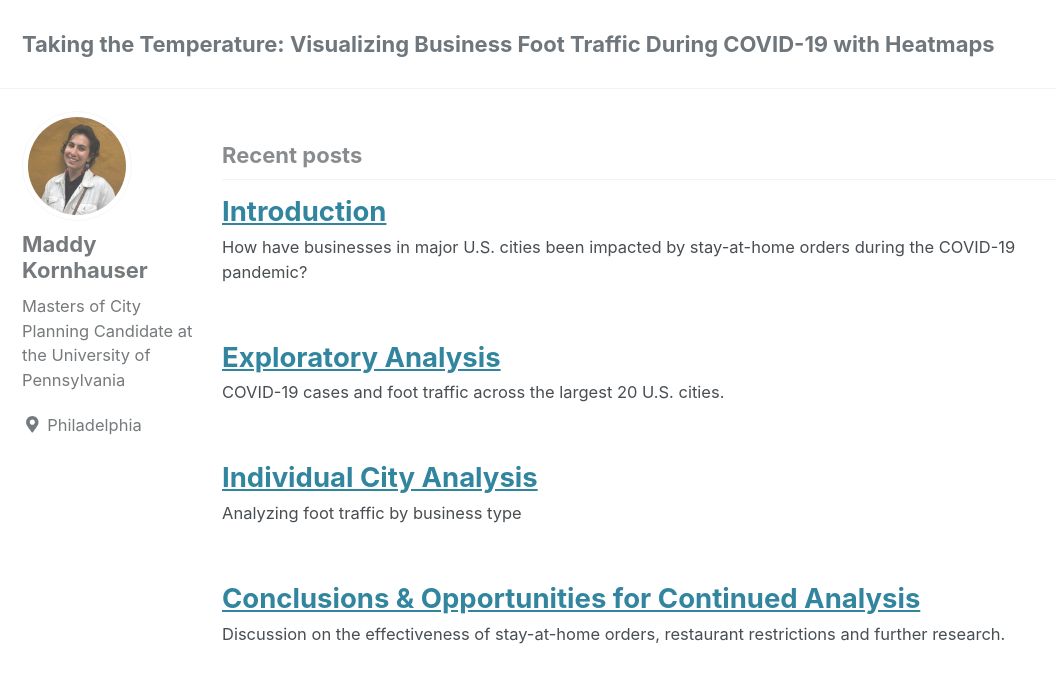
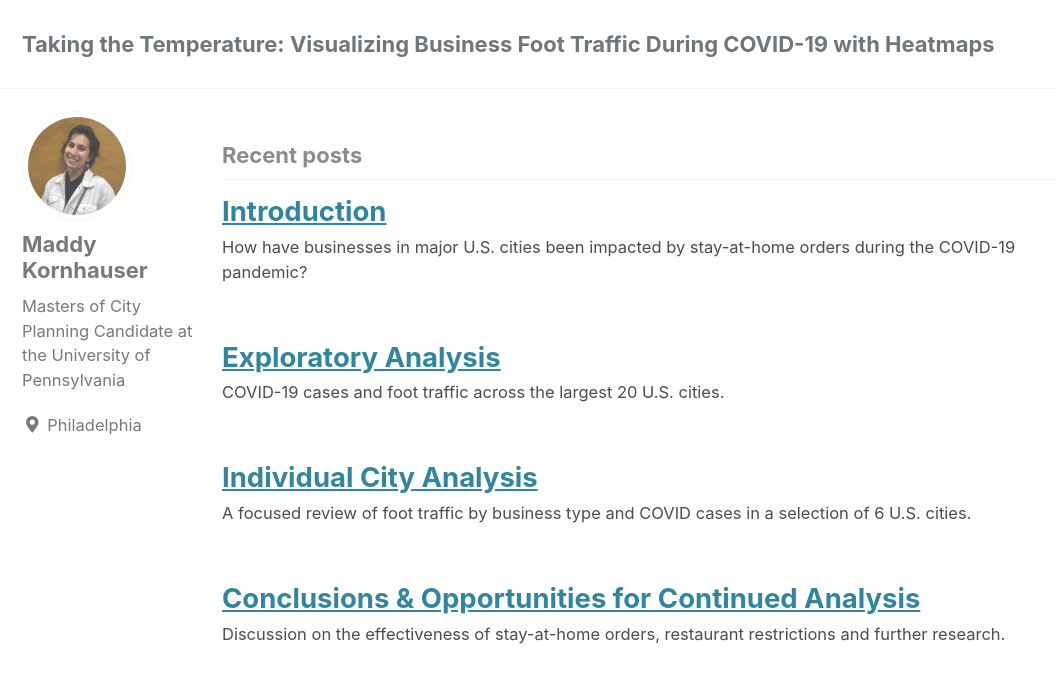
Before and after one commit to mlkornhauser/550_Final, a Jekyll site: the page built from index.html, in a window 1280 px wide and 900 px high. Shown: the top 683 px of the window, without its empty margins (0-1056 px from the left). Built offline with Jekyll 4.4.1, drawn with Linux system fonts in a browser that asks for light colours; cached includes are drawn as plain includes; nearby versions of some CDN libraries; a script that is not in the unit is left out; the list of posts is cut into pages by our own code.

Commit message:
Update 2020-12-21-Individual-Cities.md

```diff
--- a/_posts/2020-12-21-Individual-Cities.md
+++ b/_posts/2020-12-21-Individual-Cities.md
@@ -3,7 +3,7 @@ title: "Individual City Analysis"
 date: 2020-12-21
 published: true
 tags: [dataviz, altair, COVID-19, SafeGraph]
-excerpt: "Analyzing foot traffic by business type"
+excerpt: "A focused review of foot traffic by business type and COVID cases in a selection of 6 U.S. cities."
 altair-loader:
   altair-chart-1: "charts/dash_Denver.json"
   altair-chart-2: "charts/dash_Houston.json"
```
